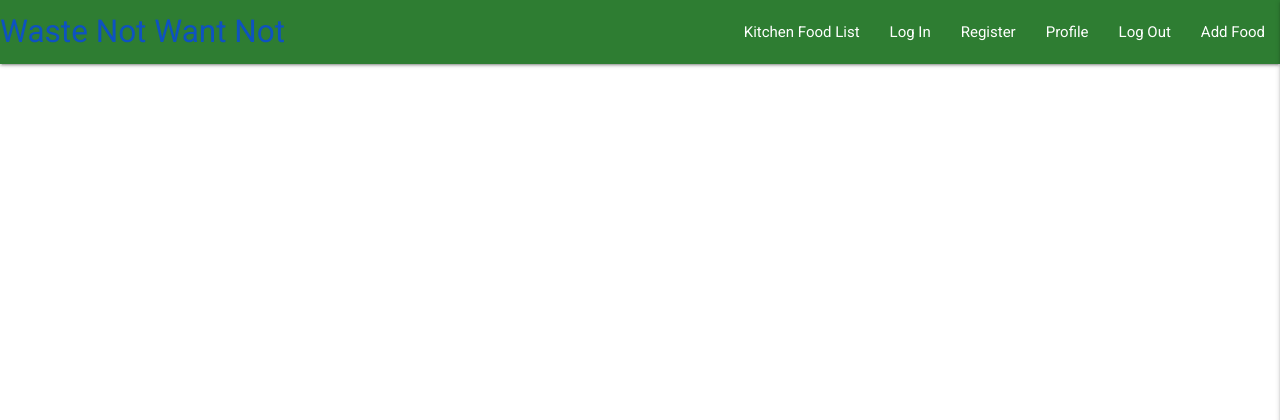
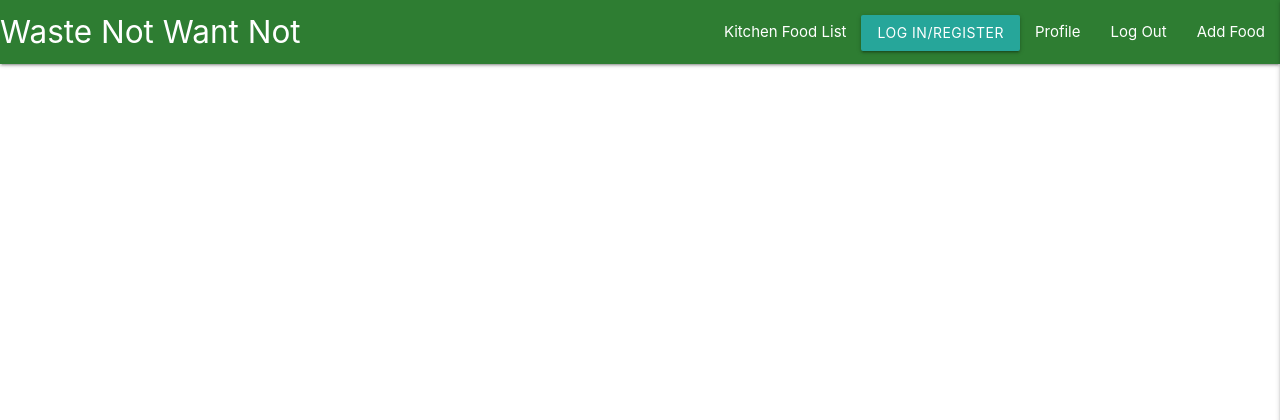
Before and after one commit to mgreenberry/Waste-Not-Want-Not, a Flask app: page / in a window 1280 px wide. Shown: the top 420 px of the page. Run offline with Flask 2, Linux system fonts and the light colour scheme; data that the repository does not hold is empty; some libraries are stand-ins or nearby versions.

Commit message:
Created a modal for Register/Log In. Updated Base.html with navigation

```diff
--- a/app.py
+++ b/app.py
@@ -30,6 +30,31 @@ def get_food():
     return render_template("food.html", foods=foods)
 
 
+@app.route("/register", methods=["GET", "POST"])
+def register():
+    if request.method == "POST":
+        # check if username already exists in db
+        existing_user = mongo.db.users.find_one(
+            {"username": request.form.get("username").lower()})
+
+        if existing_user:
+            flash("Username already exists")
+            return redirect(url_for("register"))
+
+        register = {
+            "username": request.form.get("username").lower(),
+            "password": generate_password_hash(request.form.get("password"))
+        }
+        mongo.db.users.insert_one(register)
+
+        # put the new user into 'session' cookie
+        session["user"] = request.form.get("username").lower()
+        flash("Registration Successful!")
+        return redirect(url_for("food", username=session["user"]))
+
+    return render_template("register.html")
+
+
 if __name__ == "__main__":
     app.run(host=os.environ.get("IP"),
             port=int(os.environ.get("PORT")),
--- a/static/js/script.js
+++ b/static/js/script.js
@@ -1,4 +1,4 @@
 $(document).ready(function(){
     $('.sidenav').sidenav({edge: "right"});
-
+    $('.modal').modal();
   });
--- a/templates/base.html
+++ b/templates/base.html
@@ -11,8 +11,6 @@
     <link href="https://fonts.googleapis.com/css?family=Roboto:300,400,500,700&display=swap" rel="stylesheet"/>
     <!-- Materalize -->
     <link rel="stylesheet" href="https://cdnjs.cloudflare.com/ajax/libs/materialize/1.0.0/css/materialize.min.css" type="text/css">
-    <!-- MDB -->
-    <link href="https://cdnjs.cloudflare.com/ajax/libs/mdb-ui-kit/3.6.0/mdb.min.css" rel="stylesheet"/>
     <!-- User css -->
     <link rel="stylesheet" href="{{ url_for('static', filename='css/style.css') }}" href="style.css">
     {% block styles %}
@@ -29,9 +27,11 @@
 				<a href="{{ url_for('get_food') }}" class="brand-logo">Waste Not Want Not</a>
 				<a href="#" data-target="mobile-demo" class="sidenav-trigger right"><i class="fas fa-bars"></i></a>
 				<ul class="right hide-on-med-and-down">
-					<li><a href="#">Kitchen Food List</a></li>
-					<li><a href="#">Log In</a></li>
-					<li><a href="#">Register</a></li>
+					<li><a href="{{ url_for('get_food') }}">Kitchen Food List</a></li>
+                    <li>
+                        <!-- Modal Trigger -->
+                        <button data-target="modal1" class="btn modal-trigger">Log In/Register</button>
+                    </li>
 					<li><a href="#">Profile</a></li>
 					<li><a href="#">Log Out</a></li>
 					<li><a href="#">Add Food</a></li>
@@ -41,16 +41,64 @@
         </div>
         <!-- mobile sidenav -->
 		<ul class="sidenav" id="mobile-demo">
-            <li><h4 class="right">Waste Not Want Not</h4></li>
-            <li><a href="#">Kitchen Food List</a></li>
+            <li><h4 class="right">Waste Not</h4></li>
+            <li><a href="#">Food List</a></li>
+            <li><button data-target="modal1" class="btn modal-trigger">Log In/Register</button></li>
             <li><a href="#">Log In</a></li>
-            <li><a href="#">Register</a></li>
+            <li><a href="{{ url_for('register') }}">Register</a></li>
             <li><a href="#">Profile</a></li>
             <li><a href="#">Log Out</a></li>
             <li><a href="#">Add Food</a></li>
 		</ul>
 	</header>
 
+    <!-- Modal Structure -->
+    <section>
+        <div id="modal1" class="modal">
+            <div class="modal-content">
+                <h4 class="center-align green">Welcome to Waste Not Want Not</h4>
+                <p class="center-align green">Helping you to reduce waste</p>
+            </div>
+            <h3 class="center-align">Register</h3>
+            <!-- Code adapted from Code Institue Task mini project -->
+            <div class="row">
+                <form class="col s12 m8 offset-m2" method="POST" action="{{ url_for('register') }}">
+                    <div class="card-panel">
+                    <!-- username -->
+                        <div class="row">
+                            <div class="input-field col s12">
+                                <i class=""></i>
+                                <input id="username" name="username" type="text" minlength="5" maxlength="20" pattern="^[a-zA-Z0-9]{5,20}$" class="validate" required>
+                                <label for="username">Username</label>
+                            </div>
+                        </div>
+                        <!-- password -->
+                        <div class="row">
+                            <div class="input-field col s12">
+                                <i class=""></i>
+                                <input id="password" name="password" type="password" minlength="8" maxlength="20" pattern="^[a-zA-Z0-9]{5,20}$" class="validate" required>
+                                <label for="password">Password</label>
+                            </div>
+                        </div>
+                        <!-- register -->
+                        <div class="row">
+                            <button type="submit" class="col s12">Register <i class=""></i></button>
+                        </div>
+                    </div>
+                </form>
+            </div>
+            <div class="modal-footer">
+                <a href="" class="modal-close waves-effect waves-green btn-flat">Log In</a>
+                <a href="{{ url_for('register') }}" class="modal-close waves-effect waves-green btn-flat">Register</a>
+                <a href="#!" class="modal-close waves-effect waves-green btn-flat">Close</a>
+            </div>
+            <div class="row">
+                <div class="col s12">
+                    <p class="center-align">"Already Registered"" <a href="" class="">Log In</a></p>
+                </div>
+            </div>
+        </div>
+    </section>
     {% block content %}
     {% endblock %}
 
@@ -58,7 +106,6 @@
     <script src="https://code.jquery.com/jquery-3.5.1.min.js"
         integrity="sha256-9/aliU8dGd2tb6OSsuzixeV4y/faTqgFtohetphbbj0=" crossorigin="anonymous"></script>
     <script src="https://cdnjs.cloudflare.com/ajax/libs/materialize/1.0.0/js/materialize.min.js"></script>
-    <script type="text/javascript" src="https://cdnjs.cloudflare.com/ajax/libs/mdb-ui-kit/3.6.0/mdb.min.js"></script>
     <script src="{{ url_for('static', filename='js/script.js') }}"></script>
     {% block scripts %}
     {% endblock %}
--- /dev/null
+++ b/templates/register.html
@@ -0,0 +1,6 @@
+{% extends "base.html" %}
+{% block content %}
+
+
+
+{% endblock %}
```
